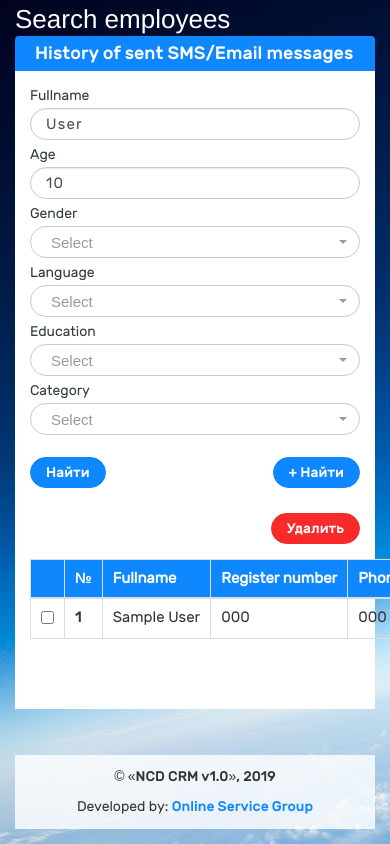
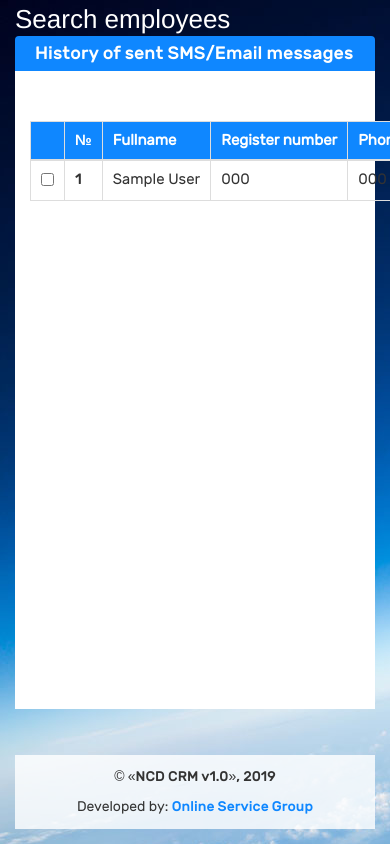
Before and after one commit to ulugbek1999/ncd, a Django app: template templates/root/templates/history.html in a window 390 px wide; the page is wider, and only the part inside the window is pictured. Run offline with Django 3.2, Linux system fonts and the light colour scheme; tables that the repository leaves empty hold one stand-in row (values such as "Sample post"); the template is opened without the code that fills it: values that come from a table or form of the project are taken from there, most other values are stand-ins (such as "Sample title", 1, 10 or a date in 2020); some libraries are stand-ins or nearby versions; some web fonts are replaced.

Commit message:
Error with templates message is corrected

```diff
--- a/message_templates/models.py
+++ b/message_templates/models.py
@@ -24,8 +24,8 @@ class Template(models.Model):
 class TemplateHistory(models.Model):
     title = models.TextField(blank=True, default='')
     text = models.TextField(blank=True)
-    employee_id = models.ForeignKey(Employee, on_delete=models.CASCADE, related_name="employee_template_history")
-    partner_id = models.ForeignKey(Partner, on_delete=models.CASCADE, related_name="partner_template_history")
+    employee = models.ForeignKey(Employee, on_delete=models.CASCADE, related_name="employee_template_history")
+    partner = models.ForeignKey(Partner, on_delete=models.CASCADE, related_name="partner_template_history")
     type = models.IntegerField(default=1, choices=MESSAGE_TYPE, blank=True)
     message_type = models.CharField(max_length=20)
 
--- a/templates/root/templates/history.html
+++ b/templates/root/templates/history.html
@@ -14,74 +14,8 @@
         <h2>{% trans 'History of sent SMS/Email messages' %}</h2>
     </div>
     <div class="card-main__content">
-        <div class="search-form__app">
-            <form action="">
-            <div class="col-md-3">
-                <div class="form-group">
-                    <label for="">{% trans 'Fullname' %}</label>
-                    <input name="fullname" type="text" class="form-control" id="" value="{{ fullname }}">
-                </div>
-                <div class="form-group">
-                    <label for="age">{% trans 'Age' %}</label>
-                    <input type="text" name="age" id="age" class="form-control" value="{{ age }}" maxlength="5">
-                </div>
-            </div>
-            <div class="col-md-3">
-                <div class="form-group">
-                    <label for="">{% trans 'Gender' %}</label>
-                    <select class="form-control selectpicker show-tick" name="gender" id="">
-                        <option value="">{% trans 'Select' %}</option>
-                        <option value="m" {% if gender == 'm' %}selected{% endif %}>{% trans 'Male' %}</option>
-                        <option value="f" {% if gender == 'f' %}selected{% endif %}>{% trans 'Female' %}</option>
-                    </select>
-                </div>
-                <div class="form-group">
-                    <label for="">{% trans 'Language' %}</label>
-                    <select class="form-control selectpicker show-tick" name="language" id="">
-                        <option value="">{% trans 'Select' %}</option>
-                        {% for lang in languages %}
-                            <option value="{{ lang.id }}" {% if lang.id == language %}selected{% endif %}>{{ lang.name_ru }}</option>
-                        {% endfor %}
-                    </select>
-                </div>
-            </div>
-            <div class="col-md-3">
-                <div class="form-group">
-                    <label for="edu">{% trans 'Education' %}</label>
-                    <select class="form-control selectpicker show-tick" name="education" id="edu">
-                        <option value="">{% trans 'Select' %}</option>
-                        {% for edu in educations %}
-                            <option value="{{ edu.id }}" {% if edu.id == education %}selected{% endif %}>{{ edu.name_ru }}</option>
-                        {% endfor %}
-                    </select>
-                </div>
-                <div class="form-group">
-                    <label for="">{% trans 'Category' %}</label>
-                    <select class="form-control selectpicker show-tick" name="category" id="edu">
-                        <option value="">{% trans 'Select' %}</option>
-                        <option value="A" {% if category == "A" %}selected{% endif %}>A</option>
-                        <option value="B" {% if category == "B" %}selected{% endif %}>B</option>
-                        <option value="C" {% if category == "C" %}selected{% endif %}>C</option>
-                        <option value="D" {% if category == "D" %}selected{% endif %}>D</option>
-                    </select>
-                </div>
-            </div>
-            <div class="col-md-3">
-                <div class="search-buttons">
-                    <div class="form-search__button" id="">
-                        <button id="" type="submit">{% trans 'Search' %}</button>
-                        <a href="#searchPopup" class="open-popup-link searchButton"> + {% trans 'Search' %}</a>
-                    </div>
-                </div>
-                <div class="delete-buttons">
-                    <button id="deleteEmpButton" data-url="{% url 'api:admin:employee:delete' %}">{% trans 'Delete' %}</button>
-                </div>
-            </div>
-            <div class="clearfix"></div>
-        </form>
-        </div>
         <div class="search-results__main">
-            <div class="table-main">
+            <div class="table-main" style="padding-top: 50px;">
                 <table class="table table-bordered">
                     <thead>
                         <tr class="table-row" data-href="#">
```
Also changed, not shown: api/admin/employee/views.py (+22 -11 lines).
